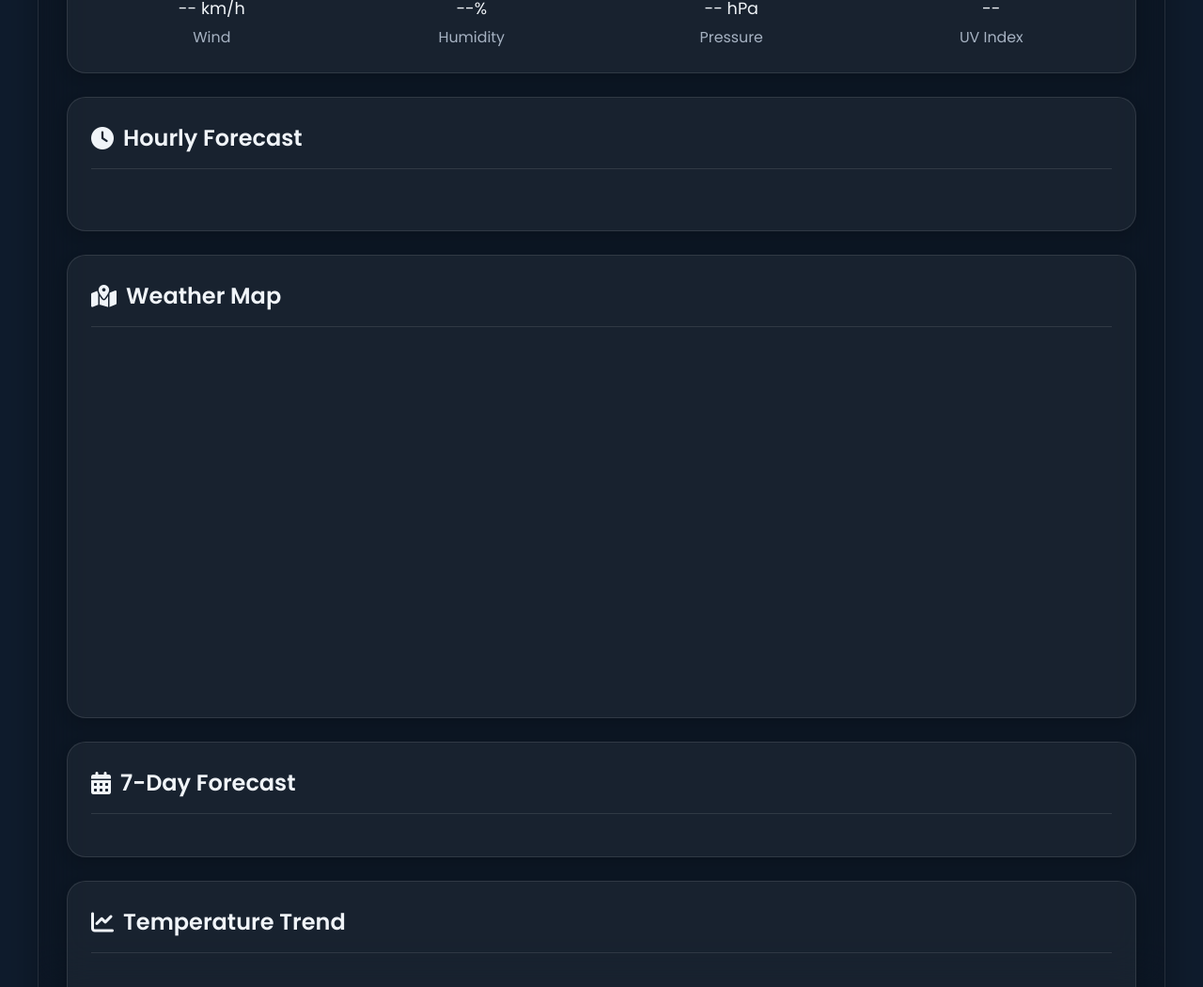
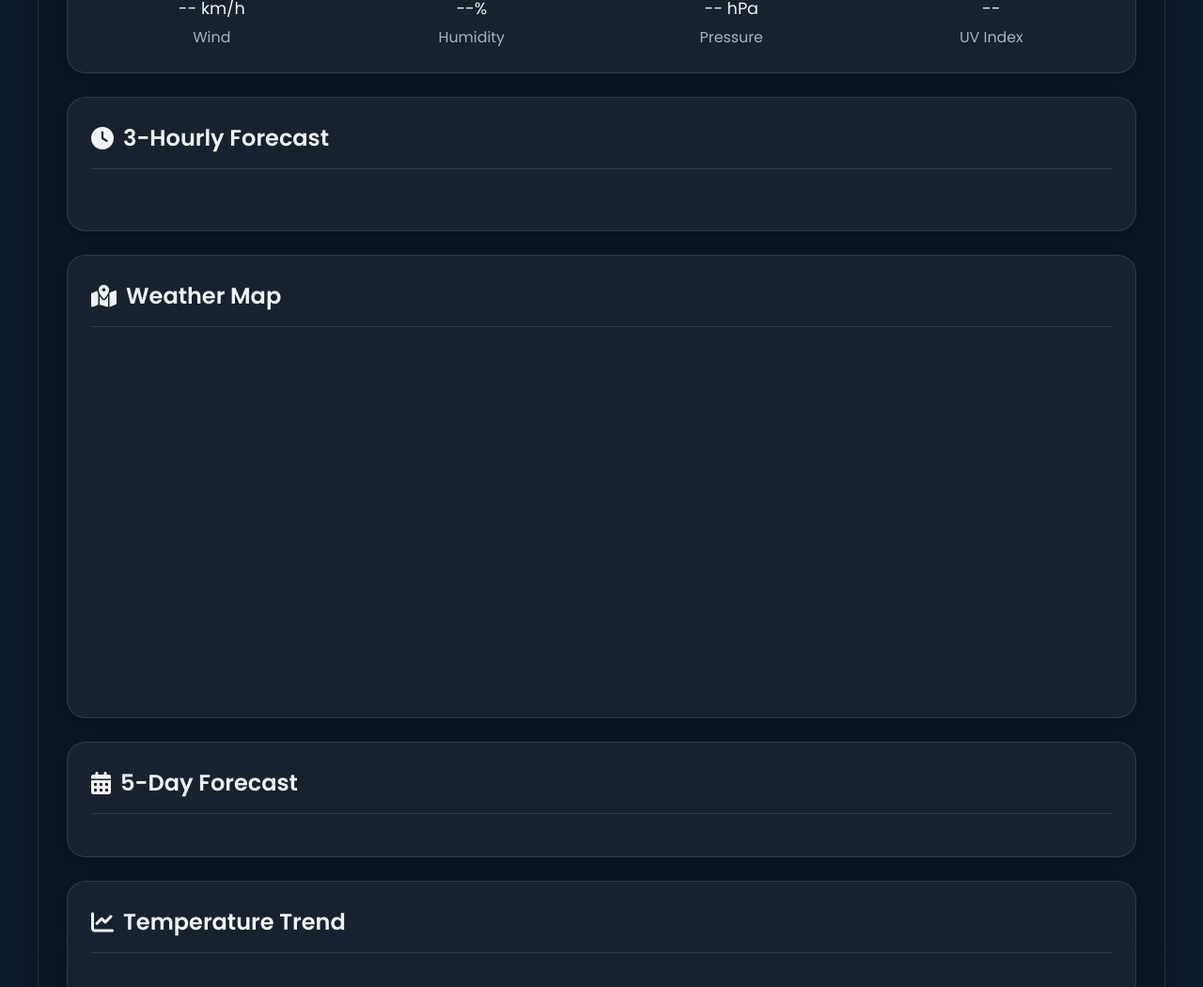
Before and after one commit to Aditya-R01/Weather-Dashboard, a plain HTML site: page index.html in a window 1280 px wide. Shown: the part 560-1610 px from the top of the page at 94% size. Drawn offline with nearby package versions, Linux system fonts and the light colour scheme; no server answers.

Commit message:
index.html

```diff
--- a/index.html
+++ b/index.html
@@ -79,7 +79,7 @@
 
             <section class="card hourly-forecast-card">
                 <div class="card-header">
-                    <h3 class="card-title"><i class="fas fa-clock"></i> Hourly Forecast</h3>
+                    <h3 class="card-title"><i class="fas fa-clock"></i> 3-Hourly Forecast</h3>
                 </div>
                 <div id="hourly-forecast-container" class="hourly-forecast-container">
                 </div>
@@ -95,7 +95,7 @@
 
         <section class="card daily-forecast-card">
             <div class="card-header">
-                <h3 class="card-title"><i class="fas fa-calendar-alt"></i> 7-Day Forecast</h3>
+                <h3 class="card-title"><i class="fas fa-calendar-alt"></i> 5-Day Forecast</h3>
             </div>
             <div id="daily-forecast-container" class="daily-forecast-container">
             </div>
```
